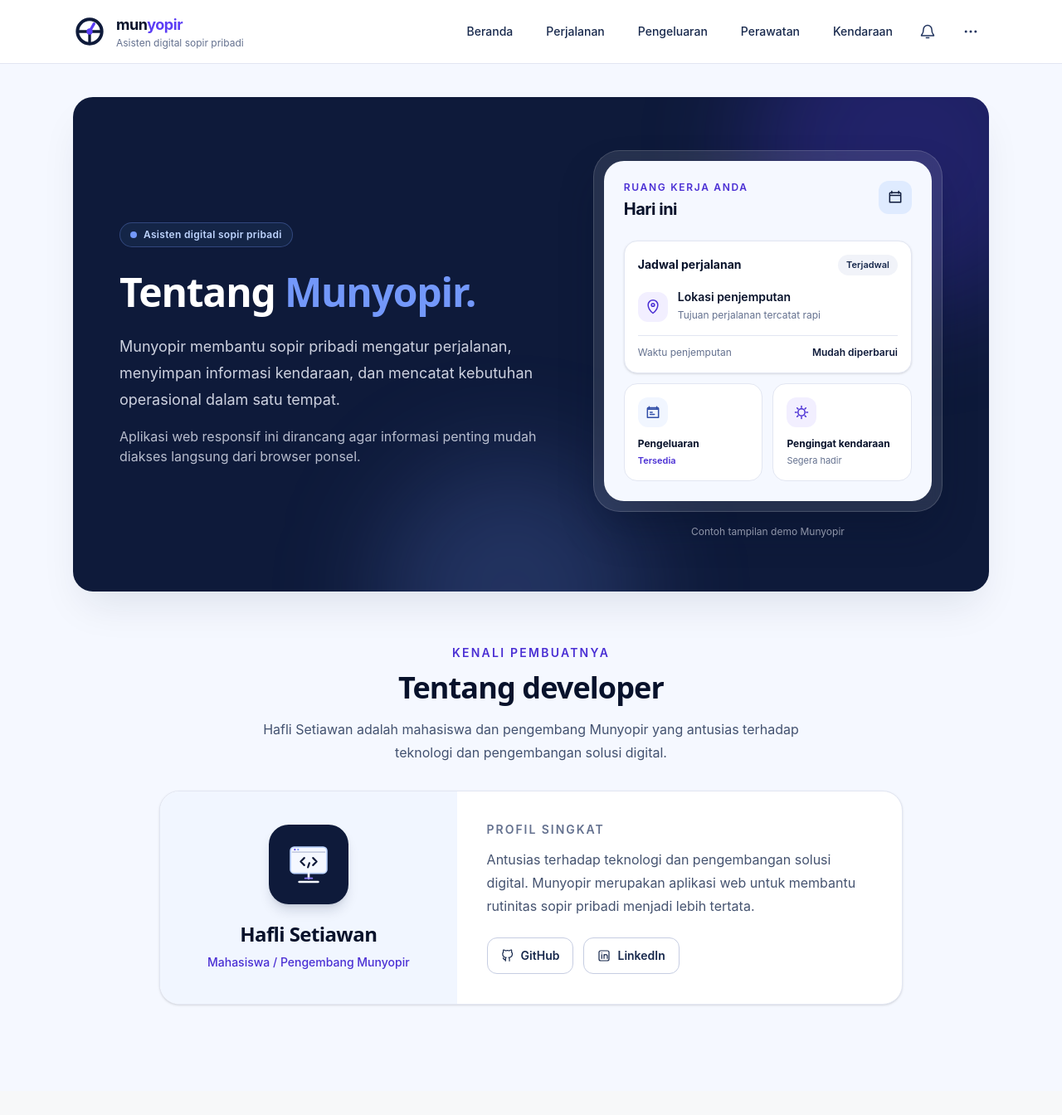
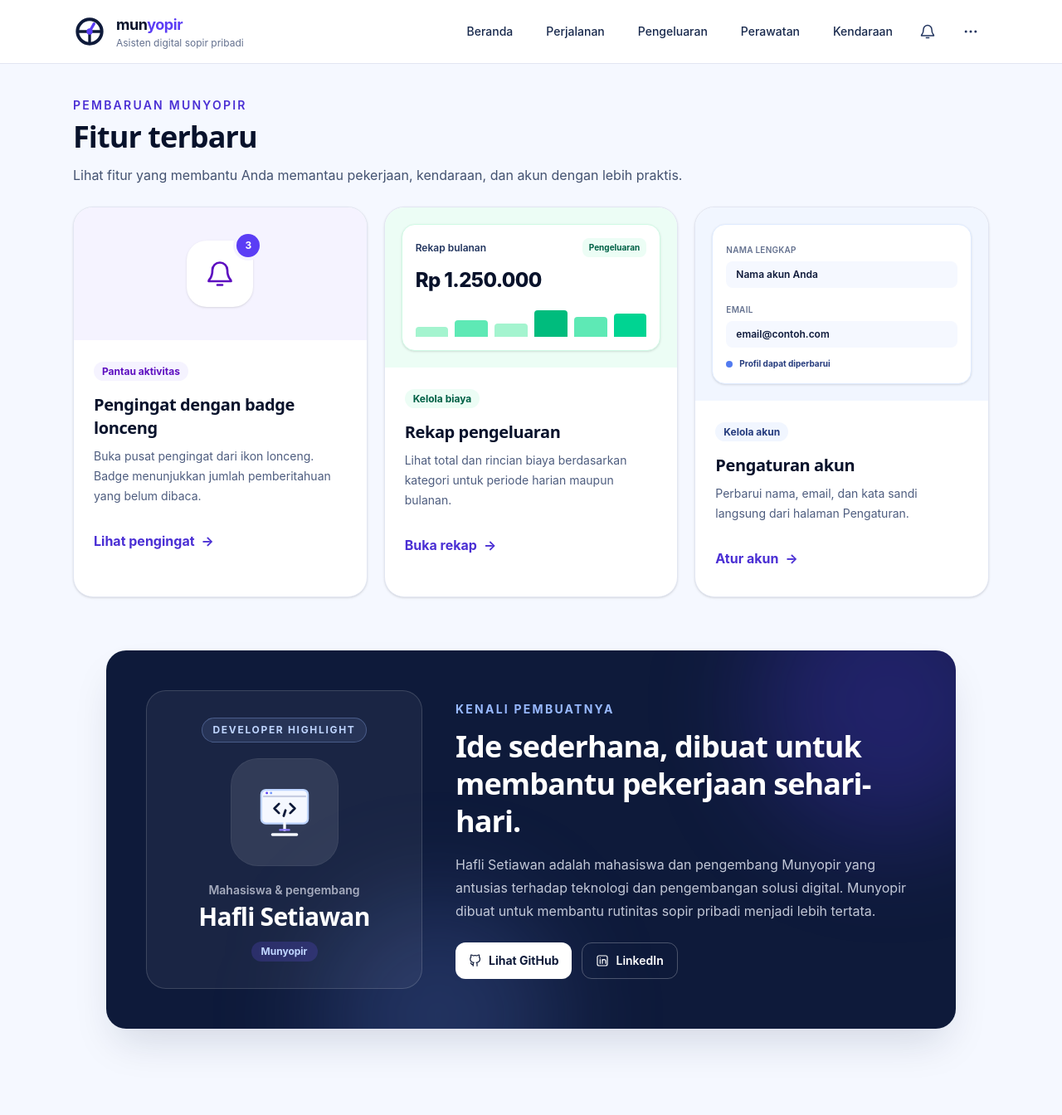
Before and after one commit to hafli-setiawan27/PBAI-Project-Munyopir, a Laravel app: page /about-developer in a window 1280 px wide. Shown: the whole page at 83% size. Before the commit the page ends 1212 px from the top, so only its background shows below. Run offline with Laravel 12, Linux system fonts and the light colour scheme; a user stored in the database is signed in; data comes from the database, SQL or seed files in the repository; data that the repository does not hold is empty; style sheets or scripts are compiled from the project's sources.

Commit message:
Perbarui halaman informasi dan profil developer

```diff
--- a/munyopir/resources/views/about-developer.blade.php
+++ b/munyopir/resources/views/about-developer.blade.php
@@ -1,31 +1,64 @@
 @extends('layouts.app')
 
-@section('title', 'Tentang')
+@section('title', 'Fitur terbaru & developer')
 
 @section('content')
-    <section class="relative isolate overflow-hidden rounded-3xl bg-brand-900 px-6 py-10 text-white shadow-2xl shadow-brand-900/10 sm:px-10 sm:py-14 lg:px-14 lg:py-16">
-        <div class="pointer-events-none absolute -right-24 -top-32 -z-10 size-96 rounded-full bg-accent-600/25 blur-3xl"></div>
-        <div class="pointer-events-none absolute -bottom-40 left-1/3 -z-10 size-80 rounded-full bg-sky-400/20 blur-3xl"></div>
+    <section class="space-y-6">
+        <header class="max-w-3xl">
+            <p class="text-sm font-semibold uppercase tracking-[0.16em] text-accent-700">Pembaruan Munyopir</p>
+            <h1 class="mt-2 text-3xl font-bold tracking-tight text-brand-950 sm:text-4xl">Fitur terbaru</h1>
+            <p class="mt-3 text-base leading-7 text-brand-800/80">Lihat fitur yang membantu Anda memantau pekerjaan, kendaraan, dan akun dengan lebih praktis.</p>
+        </header>
 
-        <div class="grid items-center gap-10 lg:grid-cols-[1.1fr_0.9fr] lg:gap-14">
-            <div>
-                <span class="inline-flex items-center gap-2 rounded-full border border-sky-400/30 bg-brand-800/80 px-3 py-1.5 text-xs font-semibold tracking-wide text-sky-200">
-                    <span class="size-2 rounded-full bg-sky-400"></span>
-                    Asisten digital sopir pribadi
-                </span>
-                <h1 class="mt-6 max-w-2xl text-4xl font-bold leading-tight tracking-tight sm:text-5xl">
-                    Tentang
-                    <span class="text-sky-400">Munyopir.</span>
-                </h1>
-                <p class="mt-5 max-w-xl text-base leading-7 text-brand-100/90 sm:text-lg sm:leading-8">
-                    Munyopir membantu sopir pribadi mengatur perjalanan, menyimpan informasi kendaraan, dan mencatat kebutuhan operasional dalam satu tempat.
-                </p>
-                <p class="mt-4 max-w-xl text-sm leading-6 text-brand-100/80 sm:text-base">
-                    Aplikasi web responsif ini dirancang agar informasi penting mudah diakses langsung dari browser ponsel.
-                </p>
-            </div>
+        <div class="grid gap-5 lg:grid-cols-3">
+            <article class="overflow-hidden rounded-3xl border border-brand-100 bg-white shadow-sm">
+                <div class="flex min-h-40 items-center justify-center bg-violet-50 p-6">
+                    <div class="relative grid size-20 place-items-center rounded-3xl bg-white text-violet-800 shadow-sm">
+                        <svg viewBox="0 0 24 24" fill="none" class="size-9" stroke="currentColor" stroke-width="1.8" aria-hidden="true">
+                            <path d="M18 9a6 6 0 0 0-12 0c0 7-3 7-3 9h18c0-2-3-2-3-9M10 21h4" stroke-linecap="round" stroke-linejoin="round"/>
+                        </svg>
+                        <span class="absolute -right-2 -top-2 grid size-7 place-items-center rounded-full bg-accent-600 text-xs font-bold text-white ring-4 ring-violet-50" aria-hidden="true">3</span>
+                    </div>
+                </div>
+                <div class="p-5 sm:p-6">
+                    <span class="rounded-full bg-violet-50 px-2.5 py-1 text-xs font-bold text-violet-800">Pantau aktivitas</span>
+                    <h2 class="mt-4 text-xl font-bold text-brand-950">Pengingat dengan badge lonceng</h2>
+                    <p class="mt-2 text-sm leading-6 text-brand-700/80">Buka pusat pengingat dari ikon lonceng. Badge menunjukkan jumlah pemberitahuan yang belum dibaca.</p>
+                    <a href="{{ route('notifications.index') }}" class="mt-5 inline-flex min-h-11 items-center font-bold text-accent-700 hover:underline">Lihat pengingat <span class="ml-2" aria-hidden="true">→</span></a>
+                </div>
+            </article>
 
-            <x-app-preview />
+            <article class="overflow-hidden rounded-3xl border border-brand-100 bg-white shadow-sm">
+                <div class="flex min-h-40 items-center justify-center bg-emerald-50 p-5">
+                    <div class="w-full max-w-xs rounded-2xl border border-emerald-100 bg-white p-4 shadow-sm">
+                        <div class="flex items-center justify-between gap-3"><span class="text-xs font-semibold text-brand-700">Rekap bulanan</span><span class="rounded-lg bg-emerald-50 px-2 py-1 text-[10px] font-bold text-emerald-800">Pengeluaran</span></div>
+                        <p class="mt-3 text-2xl font-extrabold tracking-tight text-brand-950">Rp 1.250.000</p>
+                        <div class="mt-4 flex h-9 items-end gap-2" aria-hidden="true"><span class="h-3 flex-1 rounded-t bg-emerald-200"></span><span class="h-5 flex-1 rounded-t bg-emerald-300"></span><span class="h-4 flex-1 rounded-t bg-emerald-200"></span><span class="h-8 flex-1 rounded-t bg-emerald-500"></span><span class="h-6 flex-1 rounded-t bg-emerald-300"></span><span class="h-7 flex-1 rounded-t bg-emerald-400"></span></div>
+                    </div>
+                </div>
+                <div class="p-5 sm:p-6">
+                    <span class="rounded-full bg-emerald-50 px-2.5 py-1 text-xs font-bold text-emerald-800">Kelola biaya</span>
+                    <h2 class="mt-4 text-xl font-bold text-brand-950">Rekap pengeluaran</h2>
+                    <p class="mt-2 text-sm leading-6 text-brand-700/80">Lihat total dan rincian biaya berdasarkan kategori untuk periode harian maupun bulanan.</p>
+                    <a href="{{ route('expenses.report') }}" class="mt-5 inline-flex min-h-11 items-center font-bold text-accent-700 hover:underline">Buka rekap <span class="ml-2" aria-hidden="true">→</span></a>
+                </div>
+            </article>
+
+            <article class="overflow-hidden rounded-3xl border border-brand-100 bg-white shadow-sm">
+                <div class="flex min-h-40 items-center justify-center bg-sky-50 p-5">
+                    <div class="w-full max-w-xs space-y-3 rounded-2xl border border-sky-100 bg-white p-4 shadow-sm">
+                        <div><span class="text-[10px] font-semibold uppercase tracking-wide text-brand-700/70">Nama lengkap</span><div class="mt-1 rounded-lg bg-canvas px-3 py-2 text-xs font-semibold text-brand-900">Nama akun Anda</div></div>
+                        <div><span class="text-[10px] font-semibold uppercase tracking-wide text-brand-700/70">Email</span><div class="mt-1 rounded-lg bg-canvas px-3 py-2 text-xs font-semibold text-brand-900">email@contoh.com</div></div>
+                        <div class="flex items-center gap-2 text-[10px] font-bold text-sky-800"><span class="size-2 rounded-full bg-sky-500"></span>Profil dapat diperbarui</div>
+                    </div>
+                </div>
+                <div class="p-5 sm:p-6">
+                    <span class="rounded-full bg-sky-50 px-2.5 py-1 text-xs font-bold text-sky-800">Kelola akun</span>
+                    <h2 class="mt-4 text-xl font-bold text-brand-950">Pengaturan akun</h2>
+                    <p class="mt-2 text-sm leading-6 text-brand-700/80">Perbarui nama, email, dan kata sandi langsung dari halaman Pengaturan.</p>
+                    <a href="{{ route('settings') }}" class="mt-5 inline-flex min-h-11 items-center font-bold text-accent-700 hover:underline">Atur akun <span class="ml-2" aria-hidden="true">→</span></a>
+                </div>
+            </article>
         </div>
     </section>
 
--- a/munyopir/resources/views/components/developer-profile.blade.php
+++ b/munyopir/resources/views/components/developer-profile.blade.php
@@ -1,14 +1,13 @@
 <section id="tentang" class="scroll-mt-8 py-12 sm:py-16">
-    <div class="mx-auto max-w-2xl text-center">
-        <p class="text-sm font-semibold uppercase tracking-[0.16em] text-accent-700">Kenali pembuatnya</p>
-        <h2 class="mt-3 text-3xl font-bold tracking-tight text-brand-950 sm:text-4xl">Tentang developer</h2>
-        <p class="mt-4 text-base leading-7 text-brand-800/80">Hafli Setiawan adalah mahasiswa dan pengembang Munyopir yang antusias terhadap teknologi dan pengembangan solusi digital.</p>
-    </div>
+    <article class="relative isolate mx-auto max-w-5xl overflow-hidden rounded-3xl bg-brand-900 text-white shadow-2xl shadow-brand-900/15">
+        <div class="pointer-events-none absolute -right-20 -top-24 -z-10 size-80 rounded-full bg-accent-600/25 blur-3xl"></div>
+        <div class="pointer-events-none absolute -bottom-32 left-1/4 -z-10 size-72 rounded-full bg-sky-400/20 blur-3xl"></div>
 
-    <article class="mx-auto mt-8 grid max-w-4xl overflow-hidden rounded-3xl border border-brand-100 bg-white shadow-sm md:grid-cols-[minmax(15rem,0.8fr)_minmax(0,1.2fr)]">
-        <div class="flex flex-col items-center justify-center bg-sky-50 p-7 text-center sm:p-9">
-            <div class="grid size-24 place-items-center rounded-3xl bg-brand-900 shadow-lg shadow-brand-900/15">
-                <svg viewBox="0 0 64 64" class="size-14" role="img" aria-label="Ilustrasi komputer developer">
+        <div class="grid gap-8 p-6 sm:p-9 md:grid-cols-[0.75fr_1.25fr] md:items-center md:gap-10 lg:p-12">
+            <div class="flex flex-col items-center rounded-3xl border border-white/15 bg-white/5 p-6 text-center sm:p-8">
+                <span class="rounded-full border border-sky-300/30 bg-sky-300/10 px-3 py-1.5 text-xs font-bold uppercase tracking-[0.14em] text-sky-200">Developer highlight</span>
+                <div class="mt-5 grid size-28 place-items-center rounded-[2rem] bg-white/10 ring-1 ring-white/15 sm:size-32">
+                    <svg viewBox="0 0 64 64" class="size-16 sm:size-[4.5rem]" role="img" aria-label="Ilustrasi komputer developer">
                         <rect x="7" y="8" width="50" height="36" rx="5" fill="#F5F8FF" stroke="#BFD5FF" stroke-width="2"/>
                         <path d="M9 15h46" stroke="#C6CDE2" stroke-width="2"/>
                         <circle cx="13" cy="11.5" r="1.25" fill="#5B3DF5"/>
@@ -18,29 +17,27 @@
                         <path d="M27 51h10" stroke="#8F7CFF" stroke-linecap="round" stroke-width="2"/>
                     </svg>
                 </div>
-            <h3 class="mt-5 text-2xl font-bold tracking-tight text-brand-950">Hafli Setiawan</h3>
-            <p class="mt-2 text-sm font-medium text-accent-700">Mahasiswa / Pengembang Munyopir</p>
+                <p class="mt-5 text-sm font-semibold text-brand-100/70">Mahasiswa & pengembang</p>
+                <h2 class="mt-1 text-2xl font-extrabold tracking-tight sm:text-3xl">Hafli Setiawan</h2>
+                <span class="mt-3 rounded-full bg-accent-500/20 px-3 py-1 text-xs font-bold text-sky-200">Munyopir</span>
             </div>
 
-        <div class="flex flex-col justify-center p-6 sm:p-9">
-            <p class="text-sm font-semibold uppercase tracking-[0.14em] text-brand-700/70">Profil singkat</p>
-            <p class="mt-3 text-base leading-7 text-brand-800/80">Antusias terhadap teknologi dan pengembangan solusi digital. Munyopir merupakan aplikasi web untuk membantu rutinitas sopir pribadi menjadi lebih tertata.</p>
+            <div>
+                <p class="text-sm font-bold uppercase tracking-[0.16em] text-sky-300">Kenali pembuatnya</p>
+                <h3 class="mt-3 text-3xl font-extrabold leading-tight tracking-tight sm:text-4xl">Ide sederhana, dibuat untuk membantu pekerjaan sehari-hari.</h3>
+                <p class="mt-4 max-w-2xl text-base leading-7 text-brand-100/85">Hafli Setiawan adalah mahasiswa dan pengembang Munyopir yang antusias terhadap teknologi dan pengembangan solusi digital. Munyopir dibuat untuk membantu rutinitas sopir pribadi menjadi lebih tertata.</p>
 
                 <div class="mt-6 flex flex-wrap gap-3">
-                <a href="https://github.com/hafli-setiawan27" target="_blank" rel="noopener noreferrer" class="inline-flex min-h-11 items-center gap-2 rounded-xl border border-brand-200 px-4 py-2.5 text-sm font-semibold text-brand-800 transition hover:border-accent-600 hover:text-accent-700 focus:outline-none focus:ring-4 focus:ring-accent-600/10">
-                    <svg viewBox="0 0 24 24" fill="none" class="size-4" stroke="currentColor" stroke-width="1.8" aria-hidden="true">
-                        <path d="M9 19c-4.3 1.4-4.3-2.5-6-3m12 6v-3.9a3.4 3.4 0 0 0-.9-2.6c3-.3 6.1-1.5 6.1-6.7a5.2 5.2 0 0 0-1.4-3.6 4.8 4.8 0 0 0-.1-3.6s-1.2-.4-3.8 1.4a13.2 13.2 0 0 0-6.9 0C5.4 1.2 4.2 1.6 4.2 1.6a4.8 4.8 0 0 0-.1 3.6 5.2 5.2 0 0 0-1.4 3.6c0 5.2 3.1 6.4 6.1 6.7a3.4 3.4 0 0 0-.9 2.6V22"/>
-                    </svg>
-                    GitHub
+                    <a href="https://github.com/hafli-setiawan27" target="_blank" rel="noopener noreferrer" class="inline-flex min-h-11 items-center gap-2 rounded-xl bg-white px-4 py-2.5 text-sm font-bold text-brand-900 transition hover:bg-sky-50 focus:outline-none focus:ring-4 focus:ring-white/30">
+                        <svg viewBox="0 0 24 24" fill="none" class="size-4" stroke="currentColor" stroke-width="1.8" aria-hidden="true"><path d="M9 19c-4.3 1.4-4.3-2.5-6-3m12 6v-3.9a3.4 3.4 0 0 0-.9-2.6c3-.3 6.1-1.5 6.1-6.7a5.2 5.2 0 0 0-1.4-3.6 4.8 4.8 0 0 0-.1-3.6s-1.2-.4-3.8 1.4a13.2 13.2 0 0 0-6.9 0C5.4 1.2 4.2 1.6 4.2 1.6a4.8 4.8 0 0 0-.1 3.6 5.2 5.2 0 0 0-1.4 3.6c0 5.2 3.1 6.4 6.1 6.7a3.4 3.4 0 0 0-.9 2.6V22"/></svg>
+                        Lihat GitHub
                     </a>
-                <a href="https://www.linkedin.com/in/hafli-setiawan" target="_blank" rel="noopener noreferrer" class="inline-flex min-h-11 items-center gap-2 rounded-xl border border-brand-200 px-4 py-2.5 text-sm font-semibold text-brand-800 transition hover:border-accent-600 hover:text-accent-700 focus:outline-none focus:ring-4 focus:ring-accent-600/10">
-                    <svg viewBox="0 0 24 24" fill="none" class="size-4" stroke="currentColor" stroke-width="1.8" aria-hidden="true">
-                        <rect x="3" y="3" width="18" height="18" rx="3"/>
-                        <path d="M8 10v7m0-10v.01M12 17v-7m0 3a3 3 0 0 1 6 0v4" stroke-linecap="round" stroke-linejoin="round"/>
-                    </svg>
+                    <a href="https://www.linkedin.com/in/hafli-setiawan" target="_blank" rel="noopener noreferrer" class="inline-flex min-h-11 items-center gap-2 rounded-xl border border-white/25 px-4 py-2.5 text-sm font-semibold text-white transition hover:bg-white/10 focus:outline-none focus:ring-4 focus:ring-white/20">
+                        <svg viewBox="0 0 24 24" fill="none" class="size-4" stroke="currentColor" stroke-width="1.8" aria-hidden="true"><rect x="3" y="3" width="18" height="18" rx="3"/><path d="M8 10v7m0-10v.01M12 17v-7m0 3a3 3 0 0 1 6 0v4" stroke-linecap="round" stroke-linejoin="round"/></svg>
                         LinkedIn
                     </a>
                 </div>
             </div>
+        </div>
     </article>
 </section>
--- a/munyopir/resources/views/landing.blade.php
+++ b/munyopir/resources/views/landing.blade.php
@@ -81,7 +81,7 @@
                 </span>
                 <div class="mt-4 flex items-center gap-2">
                     <h3 class="font-bold text-brand-950">Pengingat kendaraan</h3>
-                    <span class="rounded-full bg-sky-50 px-2 py-0.5 text-[10px] font-bold text-sky-800">Segera hadir</span>
+                    <span class="rounded-full bg-accent-50 px-2 py-0.5 text-[10px] font-bold text-accent-800">Tersedia</span>
                 </div>
                 <p class="mt-2 text-sm leading-6 text-brand-800/80">Rencana pengingat servis berkala serta masa berlaku dokumen kendaraan.</p>
             </article>
```
Lines whose indentation alone changed are shown as unchanged.
